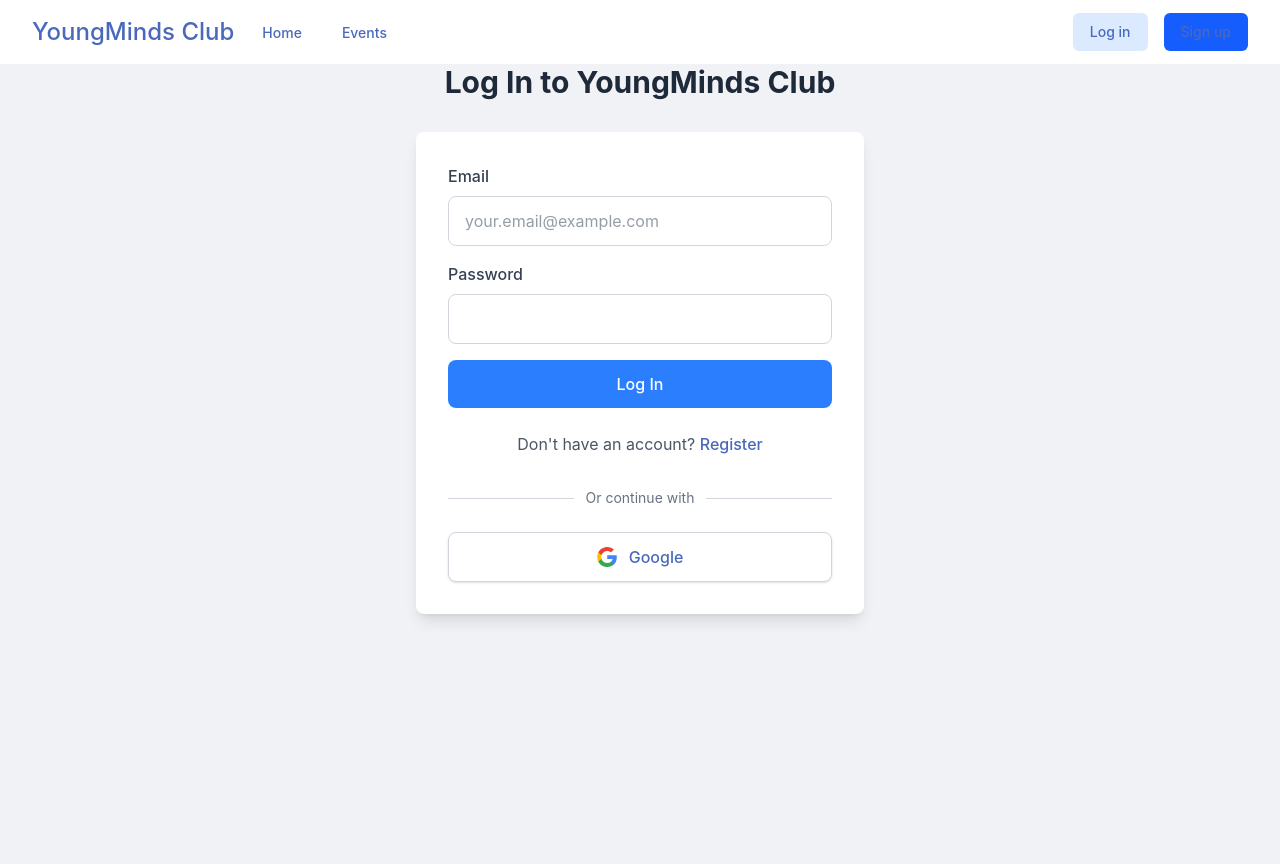
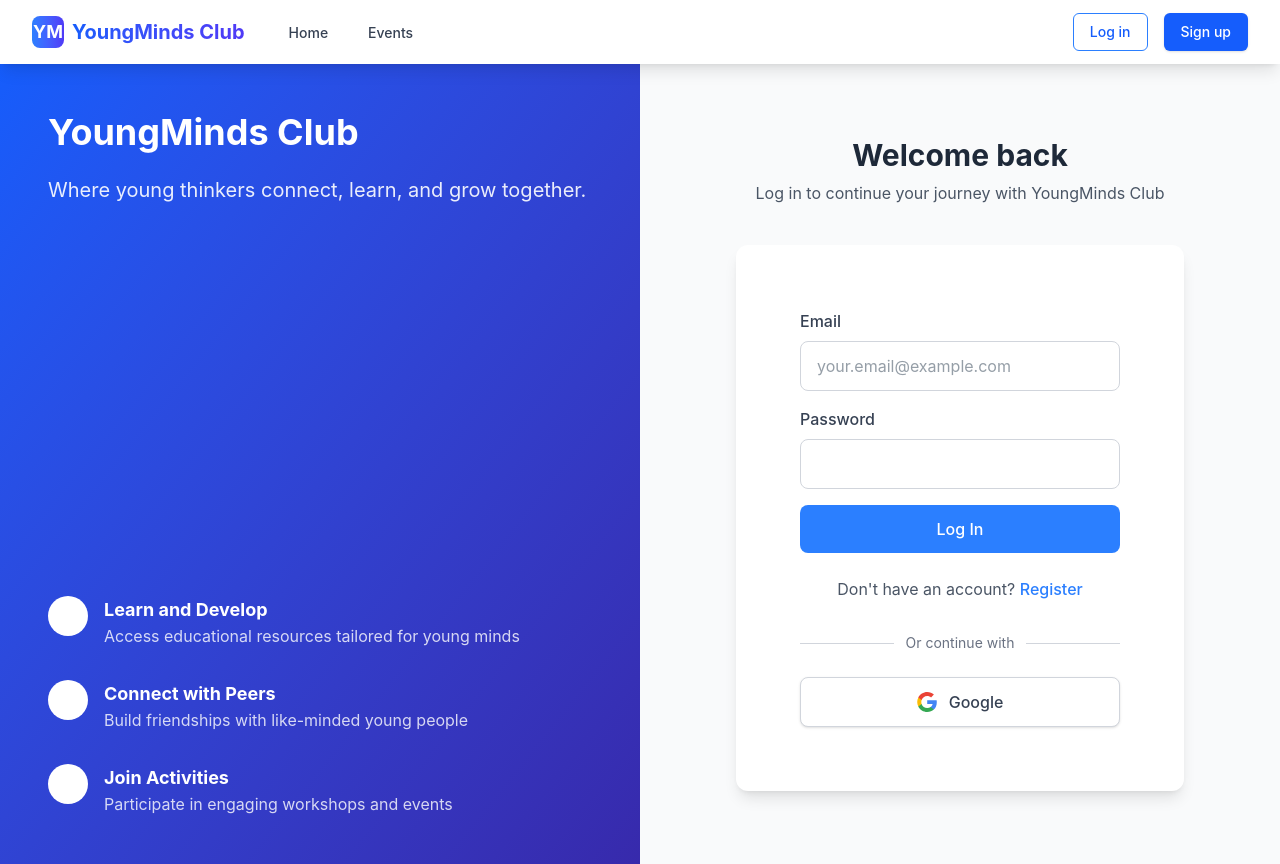
Before and after one commit to adarsh3699/YoungMinds-Club, a React (Vite) app in the folder client/: page /login in a window 1280 px wide. Built offline with nearby package versions, Linux system fonts and the light colour scheme; no server answers.

Commit message:
fix & Improve style

```diff
--- a/client/src/Routes.jsx
+++ b/client/src/Routes.jsx
@@ -29,7 +29,7 @@ function AppRoutes() {
 	return (
 		<AuthProvider>
 			<Router>
-				<div className="min-h-screen bg-gray-100">
+				<div className="min-h-screen bg-gray-100 pt-16">
 					<Navigation />
 					<main>
 						<Routes>
--- a/client/src/components/Navigation.jsx
+++ b/client/src/components/Navigation.jsx
@@ -1,31 +1,42 @@
 import { Link } from 'react-router-dom';
 import { useAuth } from '../context/AuthContext';
+import { useState } from 'react';
 
 const Navigation = () => {
 	const { user, isAuthenticated, isAdmin, isOrganizer, logout } = useAuth();
+	const [mobileMenuOpen, setMobileMenuOpen] = useState(false);
+
+	const toggleMobileMenu = () => {
+		setMobileMenuOpen(!mobileMenuOpen);
+	};
 
 	return (
-		<nav className="bg-white shadow-md">
+		<nav className="bg-white bg-opacity-95 backdrop-blur-sm shadow-lg fixed top-0 left-0 right-0 z-50">
 			<div className="max-w-7xl mx-auto px-4 sm:px-6 lg:px-8">
 				<div className="flex justify-between h-16">
-					<div className="flex">
+					<div className="flex items-center">
 						<div className="flex-shrink-0 flex items-center">
-							<Link to="/" className="text-2xl font-bold text-blue-600">
-								YoungMinds Club
+							<Link to="/" className="flex items-center">
+								<div className="h-8 w-8 bg-gradient-to-r from-blue-500 to-indigo-600 rounded-lg mr-2 flex items-center justify-center text-white font-bold text-lg select-none">
+									YM
+								</div>
+								<span className="text-xl font-bold bg-gradient-to-r from-blue-600 to-indigo-600 bg-clip-text text-transparent select-none">
+									YoungMinds Club
+								</span>
 							</Link>
 						</div>
 
-						<div className="hidden sm:ml-6 sm:flex sm:space-x-8">
+						<div className="hidden md:ml-10 md:flex md:space-x-8">
 							<Link
 								to="/"
-								className="inline-flex items-center px-1 pt-1 border-b-2 border-transparent text-sm font-medium text-gray-500 hover:text-gray-700 hover:border-gray-300"
+								className="inline-flex items-center px-1 pt-1 text-sm font-medium text-gray-700 hover:text-blue-600 transition-colors border-b-2 border-transparent hover:border-blue-600 select-none"
 							>
 								Home
 							</Link>
 
 							<Link
 								to="/events"
-								className="inline-flex items-center px-1 pt-1 border-b-2 border-transparent text-sm font-medium text-gray-500 hover:text-gray-700 hover:border-gray-300"
+								className="inline-flex items-center px-1 pt-1 text-sm font-medium text-gray-700 hover:text-blue-600 transition-colors border-b-2 border-transparent hover:border-blue-600 select-none"
 							>
 								Events
 							</Link>
@@ -33,7 +44,7 @@ const Navigation = () => {
 							{isAuthenticated && (
 								<Link
 									to="/dashboard"
-									className="inline-flex items-center px-1 pt-1 border-b-2 border-transparent text-sm font-medium text-gray-500 hover:text-gray-700 hover:border-gray-300"
+									className="inline-flex items-center px-1 pt-1 text-sm font-medium text-gray-700 hover:text-blue-600 transition-colors border-b-2 border-transparent hover:border-blue-600 select-none"
 								>
 									Dashboard
 								</Link>
@@ -42,7 +53,7 @@ const Navigation = () => {
 							{isOrganizer && (
 								<Link
 									to="/organizer/events"
-									className="inline-flex items-center px-1 pt-1 border-b-2 border-transparent text-sm font-medium text-gray-500 hover:text-gray-700 hover:border-gray-300"
+									className="inline-flex items-center px-1 pt-1 text-sm font-medium text-gray-700 hover:text-blue-600 transition-colors border-b-2 border-transparent hover:border-blue-600 select-none"
 								>
 									Manage Events
 								</Link>
@@ -51,7 +62,7 @@ const Navigation = () => {
 							{isAdmin && (
 								<Link
 									to="/admin/users"
-									className="inline-flex items-center px-1 pt-1 border-b-2 border-transparent text-sm font-medium text-gray-500 hover:text-gray-700 hover:border-gray-300"
+									className="inline-flex items-center px-1 pt-1 text-sm font-medium text-gray-700 hover:text-blue-600 transition-colors border-b-2 border-transparent hover:border-blue-600 select-none"
 								>
 									Manage Users
 								</Link>
@@ -59,13 +70,20 @@ const Navigation = () => {
 						</div>
 					</div>
 
-					<div className="hidden sm:ml-6 sm:flex sm:items-center">
+					<div className="hidden md:flex md:items-center">
 						{isAuthenticated ? (
-							<div className="flex items-center">
-								<span className="mr-4 text-sm text-gray-500">Hi, {user?.name}</span>
+							<div className="flex items-center space-x-4">
+								<div className="flex items-center space-x-2">
+									<div className="h-8 w-8 rounded-full bg-blue-100 flex items-center justify-center text-blue-600 font-semibold select-none">
+										{user?.name?.charAt(0)?.toUpperCase() || 'U'}
+									</div>
+									<span className="text-sm font-medium text-gray-700 select-none">
+										Hi, {user?.name}
+									</span>
+								</div>
 								<button
 									onClick={logout}
-									className="inline-flex items-center px-4 py-2 border border-transparent text-sm font-medium rounded-md text-white bg-red-600 hover:bg-red-700"
+									className="inline-flex items-center px-4 py-2 border border-transparent text-sm font-medium rounded-md text-white bg-gradient-to-r from-red-500 to-red-600 hover:from-red-600 hover:to-red-700 shadow-sm transition-all select-none"
 								>
 									Logout
 								</button>
@@ -74,13 +92,13 @@ const Navigation = () => {
 							<div className="flex space-x-4">
 								<Link
 									to="/login"
-									className="inline-flex items-center px-4 py-2 border border-transparent text-sm font-medium rounded-md text-blue-700 bg-blue-100 hover:bg-blue-200"
+									className="inline-flex items-center px-4 py-2 border border-blue-500 text-sm font-medium rounded-md text-blue-600 bg-white hover:bg-blue-50 transition-colors select-none"
 								>
 									Log in
 								</Link>
 								<Link
 									to="/register"
-									className="inline-flex items-center px-4 py-2 border border-transparent text-sm font-medium rounded-md text-white bg-blue-600 hover:bg-blue-700"
+									className="inline-flex items-center px-4 py-2 border border-transparent text-sm font-medium rounded-md text-white bg-blue-600 hover:bg-blue-700 shadow-sm transition-all select-none"
 								>
 									Sign up
 								</Link>
@@ -89,13 +107,14 @@ const Navigation = () => {
 					</div>
 
 					{/* Mobile menu button */}
-					<div className="flex items-center sm:hidden">
+					<div className="flex items-center md:hidden">
 						<button
 							type="button"
-							className="inline-flex items-center justify-center p-2 rounded-md text-gray-400 hover:text-gray-500 hover:bg-gray-100"
-							aria-expanded="false"
+							onClick={toggleMobileMenu}
+							className="inline-flex items-center justify-center p-2 rounded-md text-gray-500 hover:text-blue-600 hover:bg-gray-100 transition-colors"
+							aria-expanded={mobileMenuOpen}
 						>
-							<span className="sr-only">Open main menu</span>
+							<span className="sr-only select-none">Open main menu</span>
 							{/* Icon for menu */}
 							<svg
 								className="block h-6 w-6"
@@ -118,18 +137,20 @@ const Navigation = () => {
 			</div>
 
 			{/* Mobile menu, show/hide based on menu state */}
-			<div className="sm:hidden hidden">
-				<div className="pt-2 pb-3 space-y-1">
+			<div className={`md:hidden ${mobileMenuOpen ? 'block' : 'hidden'}`}>
+				<div className="pt-2 pb-3 space-y-1 border-t border-gray-200">
 					<Link
 						to="/"
-						className="block pl-3 pr-4 py-2 border-l-4 border-transparent text-base font-medium text-gray-600 hover:bg-gray-50 hover:border-gray-300 hover:text-gray-800"
+						onClick={toggleMobileMenu}
+						className="block pl-3 pr-4 py-2 border-l-4 border-transparent text-base font-medium text-gray-700 hover:bg-gray-50 hover:border-blue-500 hover:text-blue-600 transition-colors select-none"
 					>
 						Home
 					</Link>
 
 					<Link
 						to="/events"
-						className="block pl-3 pr-4 py-2 border-l-4 border-transparent text-base font-medium text-gray-600 hover:bg-gray-50 hover:border-gray-300 hover:text-gray-800"
+						onClick={toggleMobileMenu}
+						className="block pl-3 pr-4 py-2 border-l-4 border-transparent text-base font-medium text-gray-700 hover:bg-gray-50 hover:border-blue-500 hover:text-blue-600 transition-colors select-none"
 					>
 						Events
 					</Link>
@@ -137,7 +158,8 @@ const Navigation = () => {
 					{isAuthenticated && (
 						<Link
 							to="/dashboard"
-							className="block pl-3 pr-4 py-2 border-l-4 border-transparent text-base font-medium text-gray-600 hover:bg-gray-50 hover:border-gray-300 hover:text-gray-800"
+							onClick={toggleMobileMenu}
+							className="block pl-3 pr-4 py-2 border-l-4 border-transparent text-base font-medium text-gray-700 hover:bg-gray-50 hover:border-blue-500 hover:text-blue-600 transition-colors select-none"
 						>
 							Dashboard
 						</Link>
@@ -146,7 +168,8 @@ const Navigation = () => {
 					{isOrganizer && (
 						<Link
 							to="/organizer/events"
-							className="block pl-3 pr-4 py-2 border-l-4 border-transparent text-base font-medium text-gray-600 hover:bg-gray-50 hover:border-gray-300 hover:text-gray-800"
+							onClick={toggleMobileMenu}
+							className="block pl-3 pr-4 py-2 border-l-4 border-transparent text-base font-medium text-gray-700 hover:bg-gray-50 hover:border-blue-500 hover:text-blue-600 transition-colors select-none"
 						>
 							Manage Events
 						</Link>
@@ -155,33 +178,35 @@ const Navigation = () => {
 					{isAdmin && (
 						<Link
 							to="/admin/users"
-							className="block pl-3 pr-4 py-2 border-l-4 border-transparent text-base font-medium text-gray-600 hover:bg-gray-50 hover:border-gray-300 hover:text-gray-800"
+							onClick={toggleMobileMenu}
+							className="block pl-3 pr-4 py-2 border-l-4 border-transparent text-base font-medium text-gray-700 hover:bg-gray-50 hover:border-blue-500 hover:text-blue-600 transition-colors select-none"
 						>
 							Manage Users
 						</Link>
 					)}
 				</div>
 
-				<div className="pt-4 pb-3 border-t border-gray-200">
+				<div className="pt-4 pb-3 border-t border-gray-200 bg-gray-50">
 					{isAuthenticated ? (
 						<div>
-							<div className="flex items-center px-4">
+							<div className="flex items-center px-4 py-2">
 								<div className="flex-shrink-0">
-									<img
-										className="h-10 w-10 rounded-full"
-										src={user?.profilePicture || 'https://via.placeholder.com/40'}
-										alt={user?.name}
-									/>
+									<div className="h-10 w-10 rounded-full bg-blue-100 flex items-center justify-center text-blue-600 font-semibold text-lg select-none">
+										{user?.name?.charAt(0)?.toUpperCase() || 'U'}
+									</div>
 								</div>
 								<div className="ml-3">
-									<div className="text-base font-medium text-gray-800">{user?.name}</div>
-									<div className="text-sm font-medium text-gray-500">{user?.email}</div>
+									<div className="text-base font-medium text-gray-800 select-none">{user?.name}</div>
+									<div className="text-sm font-medium text-gray-500 select-none">{user?.email}</div>
 								</div>
 							</div>
-							<div className="mt-3 space-y-1">
+							<div className="mt-3 space-y-1 px-2">
 								<button
-									onClick={logout}
-									className="block w-full text-left px-4 py-2 text-base font-medium text-red-600 hover:bg-gray-100"
+									onClick={() => {
+										logout();
+										toggleMobileMenu();
+									}}
+									className="block w-full text-center py-2 px-4 text-base font-medium text-white bg-gradient-to-r from-red-500 to-red-600 rounded-md hover:from-red-600 hover:to-red-700 transition-all select-none"
 								>
 									Logout
 								</button>
@@ -191,13 +216,15 @@ const Navigation = () => {
 						<div className="flex flex-col space-y-2 px-4">
 							<Link
 								to="/login"
-								className="block text-center px-4 py-2 border border-transparent text-base font-medium rounded-md text-blue-700 bg-blue-100 hover:bg-blue-200"
+								onClick={toggleMobileMenu}
+								className="block text-center px-4 py-2 border border-blue-500 text-base font-medium rounded-md text-blue-600 bg-white hover:bg-blue-50 transition-colors select-none"
 							>
 								Log in
 							</Link>
 							<Link
 								to="/register"
-								className="block text-center px-4 py-2 border border-transparent text-base font-medium rounded-md text-white bg-blue-600 hover:bg-blue-700"
+								onClick={toggleMobileMenu}
+								className="block text-center px-4 py-2 border border-transparent text-base font-medium rounded-md text-white bg-blue-600 hover:bg-blue-700 transition-all select-none"
 							>
 								Sign up
 							</Link>
--- a/client/src/pages/LoginPage.jsx
+++ b/client/src/pages/LoginPage.jsx
@@ -2,11 +2,89 @@ import LoginForm from '../components/auth/LoginForm';
 
 const LoginPage = () => {
 	return (
-		<div className="auth-page">
-			<div className="container mx-auto py-10 px-4">
-				<div className="max-w-md mx-auto">
-					<h1 className="text-3xl font-bold text-center mb-8 text-gray-800">Log In to YoungMinds Club</h1>
-					<div className="bg-white shadow-lg rounded-lg overflow-hidden">
+		<div className="min-h-screen flex flex-col md:flex-row">
+			{/* Left side - Image/Brand */}
+			<div className="hidden md:flex md:w-1/2 bg-gradient-to-br from-blue-600 to-indigo-800 text-white p-12 flex-col justify-between">
+				<div>
+					<h1 className="text-4xl font-bold mb-6">YoungMinds Club</h1>
+					<p className="text-xl opacity-90">Where young thinkers connect, learn, and grow together.</p>
+				</div>
+
+				<div className="space-y-8">
+					<div className="flex items-start space-x-4">
+						<div className="bg-white bg-opacity-20 p-2 rounded-full">
+							<svg
+								className="w-6 h-6"
+								fill="currentColor"
+								viewBox="0 0 20 20"
+								xmlns="http://www.w3.org/2000/svg"
+							>
+								<path
+									fillRule="evenodd"
+									d="M10 18a8 8 0 100-16 8 8 0 000 16zm3.707-9.293a1 1 0 00-1.414-1.414L9 10.586 7.707 9.293a1 1 0 00-1.414 1.414l2 2a1 1 0 001.414 0l4-4z"
+									clipRule="evenodd"
+								/>
+							</svg>
+						</div>
+						<div>
+							<h3 className="font-bold text-lg">Learn and Develop</h3>
+							<p className="opacity-80">Access educational resources tailored for young minds</p>
+						</div>
+					</div>
+
+					<div className="flex items-start space-x-4">
+						<div className="bg-white bg-opacity-20 p-2 rounded-full">
+							<svg
+								className="w-6 h-6"
+								fill="currentColor"
+								viewBox="0 0 20 20"
+								xmlns="http://www.w3.org/2000/svg"
+							>
+								<path
+									fillRule="evenodd"
+									d="M10 18a8 8 0 100-16 8 8 0 000 16zm3.707-9.293a1 1 0 00-1.414-1.414L9 10.586 7.707 9.293a1 1 0 00-1.414 1.414l2 2a1 1 0 001.414 0l4-4z"
+									clipRule="evenodd"
+								/>
+							</svg>
+						</div>
+						<div>
+							<h3 className="font-bold text-lg">Connect with Peers</h3>
+							<p className="opacity-80">Build friendships with like-minded young people</p>
+						</div>
+					</div>
+
+					<div className="flex items-start space-x-4">
+						<div className="bg-white bg-opacity-20 p-2 rounded-full">
+							<svg
+								className="w-6 h-6"
+								fill="currentColor"
+								viewBox="0 0 20 20"
+								xmlns="http://www.w3.org/2000/svg"
+							>
+								<path
+									fillRule="evenodd"
+									d="M10 18a8 8 0 100-16 8 8 0 000 16zm3.707-9.293a1 1 0 00-1.414-1.414L9 10.586 7.707 9.293a1 1 0 00-1.414 1.414l2 2a1 1 0 001.414 0l4-4z"
+									clipRule="evenodd"
+								/>
+							</svg>
+						</div>
+						<div>
+							<h3 className="font-bold text-lg">Join Activities</h3>
+							<p className="opacity-80">Participate in engaging workshops and events</p>
+						</div>
+					</div>
+				</div>
+			</div>
+
+			{/* Right side - Login Form */}
+			<div className="flex-1 flex items-center justify-center p-6 bg-gray-50">
+				<div className="w-full max-w-md">
+					<div className="text-center mb-10">
+						<h2 className="text-3xl font-bold text-gray-800">Welcome back</h2>
+						<p className="text-gray-600 mt-2">Log in to continue your journey with YoungMinds Club</p>
+					</div>
+
+					<div className="bg-white rounded-xl shadow-lg p-8">
 						<LoginForm />
 					</div>
 				</div>
--- a/client/src/pages/RegisterPage.jsx
+++ b/client/src/pages/RegisterPage.jsx
@@ -2,11 +2,89 @@ import RegisterForm from '../components/auth/RegisterForm';
 
 const RegisterPage = () => {
 	return (
-		<div className="auth-page">
-			<div className="container mx-auto py-10 px-4">
-				<div className="max-w-md mx-auto">
-					<h1 className="text-3xl font-bold text-center mb-8 text-gray-800">Join YoungMinds Club</h1>
-					<div className="bg-white shadow-lg rounded-lg overflow-hidden">
+		<div className="min-h-screen flex flex-col md:flex-row">
+			{/* Left side - Image/Brand */}
+			<div className="hidden md:flex md:w-1/2 bg-gradient-to-br from-indigo-600 to-purple-800 text-white p-12 flex-col justify-between">
+				<div>
+					<h1 className="text-4xl font-bold mb-6">YoungMinds Club</h1>
+					<p className="text-xl opacity-90">Join our community of young thinkers and explorers.</p>
+				</div>
+
+				<div className="space-y-8">
+					<div className="flex items-start space-x-4">
+						<div className="bg-white bg-opacity-20 p-2 rounded-full">
+							<svg
+								className="w-6 h-6"
+								fill="currentColor"
+								viewBox="0 0 20 20"
+								xmlns="http://www.w3.org/2000/svg"
+							>
+								<path
+									fillRule="evenodd"
+									d="M10 18a8 8 0 100-16 8 8 0 000 16zm3.707-9.293a1 1 0 00-1.414-1.414L9 10.586 7.707 9.293a1 1 0 00-1.414 1.414l2 2a1 1 0 001.414 0l4-4z"
+									clipRule="evenodd"
+								/>
+							</svg>
+						</div>
+						<div>
+							<h3 className="font-bold text-lg">Free Membership</h3>
+							<p className="opacity-80">Join today and access all basic features at no cost</p>
+						</div>
+					</div>
+
+					<div className="flex items-start space-x-4">
+						<div className="bg-white bg-opacity-20 p-2 rounded-full">
+							<svg
+								className="w-6 h-6"
+								fill="currentColor"
+								viewBox="0 0 20 20"
+								xmlns="http://www.w3.org/2000/svg"
+							>
+								<path
+									fillRule="evenodd"
+									d="M10 18a8 8 0 100-16 8 8 0 000 16zm3.707-9.293a1 1 0 00-1.414-1.414L9 10.586 7.707 9.293a1 1 0 00-1.414 1.414l2 2a1 1 0 001.414 0l4-4z"
+									clipRule="evenodd"
+								/>
+							</svg>
+						</div>
+						<div>
+							<h3 className="font-bold text-lg">Weekly Activities</h3>
+							<p className="opacity-80">Participate in regular learning opportunities</p>
+						</div>
+					</div>
+
+					<div className="flex items-start space-x-4">
+						<div className="bg-white bg-opacity-20 p-2 rounded-full">
+							<svg
+								className="w-6 h-6"
+								fill="currentColor"
+								viewBox="0 0 20 20"
+								xmlns="http://www.w3.org/2000/svg"
+							>
+								<path
+									fillRule="evenodd"
+									d="M10 18a8 8 0 100-16 8 8 0 000 16zm3.707-9.293a1 1 0 00-1.414-1.414L9 10.586 7.707 9.293a1 1 0 00-1.414 1.414l2 2a1 1 0 001.414 0l4-4z"
+									clipRule="evenodd"
+								/>
+							</svg>
+						</div>
+						<div>
+							<h3 className="font-bold text-lg">Supportive Community</h3>
+							<p className="opacity-80">Connect with mentors and peers who share your interests</p>
+						</div>
+					</div>
+				</div>
+			</div>
+
+			{/* Right side - Register Form */}
+			<div className="flex-1 flex items-center justify-center p-6 bg-gray-50">
+				<div className="w-full max-w-md">
+					<div className="text-center mb-10">
+						<h2 className="text-3xl font-bold text-gray-800">Create your account</h2>
+						<p className="text-gray-600 mt-2">Join YoungMinds Club and start your journey</p>
+					</div>
+
+					<div className="bg-white rounded-xl shadow-lg p-8">
 						<RegisterForm />
 					</div>
 				</div>
--- a/client/src/styles/main.css
+++ b/client/src/styles/main.css
@@ -74,12 +74,7 @@ body {
 /* Links */
 a {
     font-weight: 500;
-    color: var(--primary-color);
     text-decoration: none;
-}
-
-a:hover {
-    color: var(--secondary-color);
 }
 
 /* Auth pages */
```
